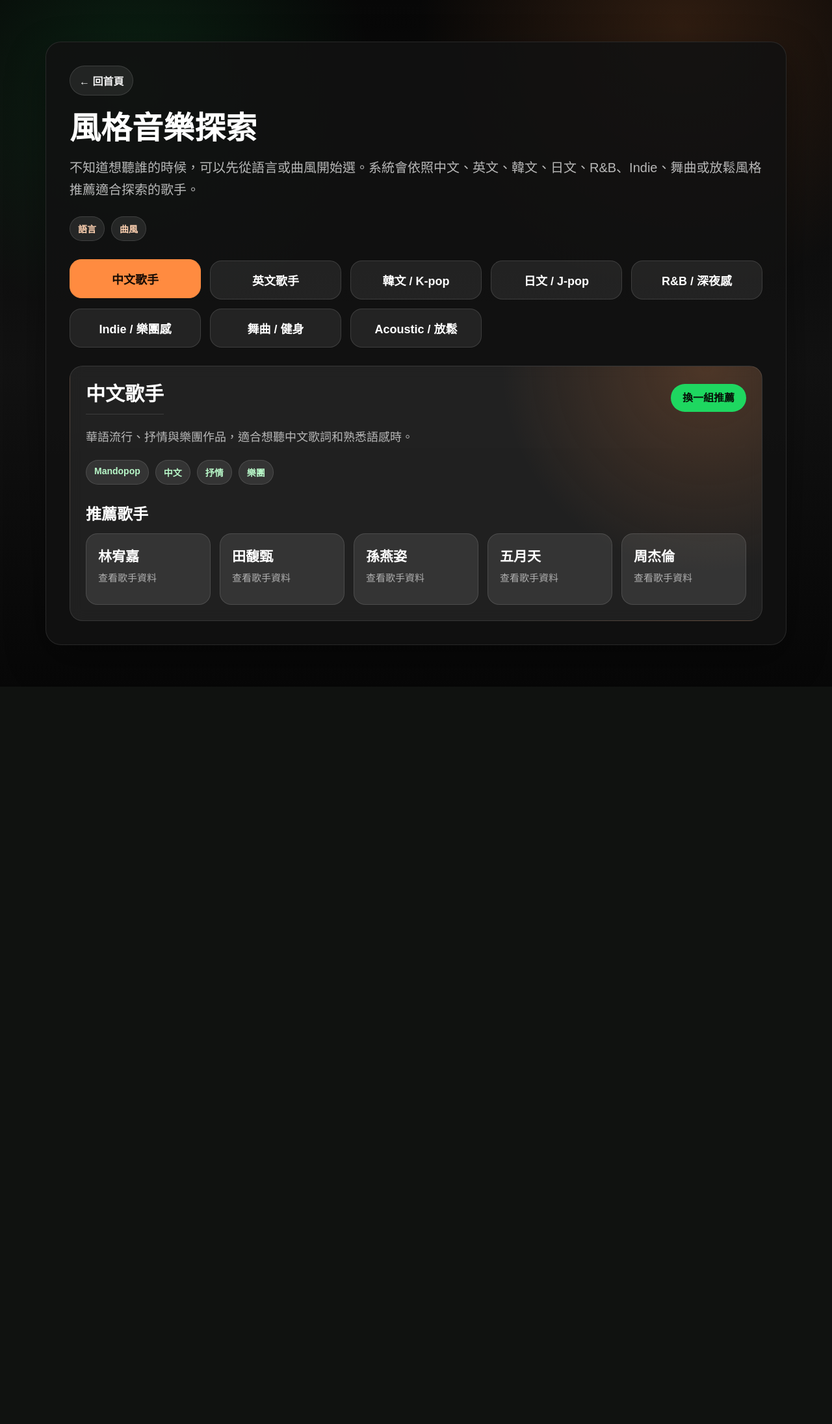
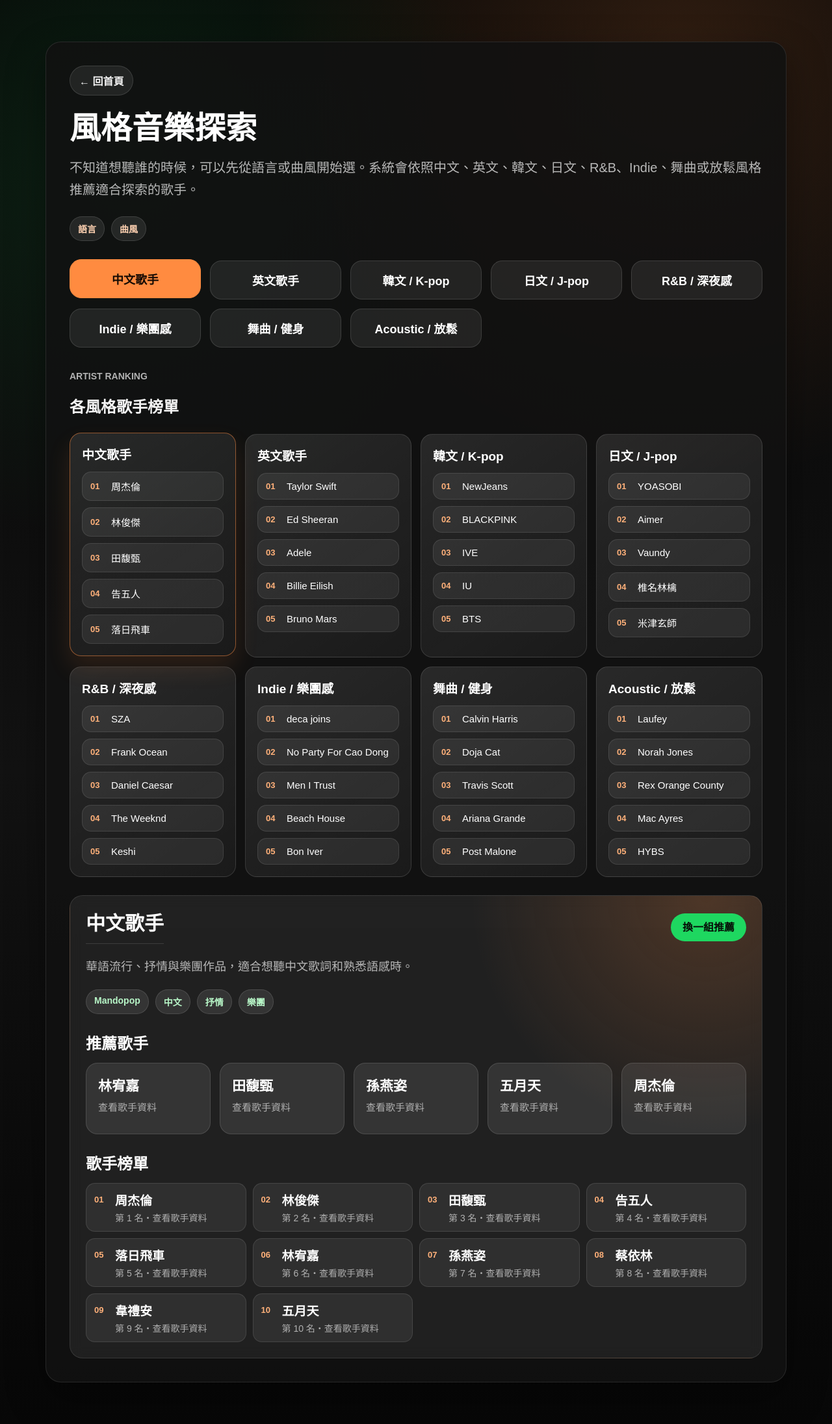
Before and after one commit to rong-kevin/my-first-python-project, a Flask app: page /discover?type=mandarin in a window 1280 px wide. Shown: the whole page at 65% size. Before the commit the page ends 1026 px from the top, so only its background shows below. Run offline with Flask 3, Linux system fonts and the light colour scheme.

Commit message:
Add discover artist rankings

```diff
--- a/app.py
+++ b/app.py
@@ -263,12 +263,14 @@ def mood_page():
 def discover_page():
     selected_filter = request.args.get("type", "").strip()
     selected_recommendation = build_discover_recommendation(selected_filter)
+    selected_ranking = DISCOVER_FILTERS.get(selected_filter, {}).get("artists", [])
 
     return render_template(
         "discover.html",
         filters=DISCOVER_FILTERS,
         selected_filter=selected_filter,
-        selected_recommendation=selected_recommendation
+        selected_recommendation=selected_recommendation,
+        selected_ranking=selected_ranking
     )
 
 
--- a/static/style.css
+++ b/static/style.css
@@ -936,6 +936,103 @@ a:hover {
     color: #140a03;
 }
 
+
+.discover-ranking-overview {
+    margin-top: 36px;
+}
+
+.discover-ranking-heading {
+    margin-bottom: 18px;
+}
+
+.discover-ranking-grid {
+    display: grid;
+    gap: 14px;
+    grid-template-columns: repeat(auto-fit, minmax(220px, 1fr));
+}
+
+.discover-ranking-card {
+    background:
+        linear-gradient(145deg, rgba(255, 255, 255, 0.10), rgba(255, 255, 255, 0.04));
+    border: 1px solid rgba(255, 255, 255, 0.12);
+    border-radius: 18px;
+    padding: 18px;
+    transition: 0.2s ease;
+}
+
+.discover-ranking-card.active,
+.discover-ranking-card:hover {
+    border-color: rgba(255, 139, 64, 0.50);
+    box-shadow: 0 18px 36px rgba(255, 139, 64, 0.12);
+    transform: translateY(-2px);
+}
+
+.ranking-card-title {
+    color: #fff;
+    display: block;
+    font-size: 19px;
+    font-weight: 900;
+    margin-bottom: 14px;
+}
+
+.artist-ranking-list {
+    counter-reset: artist-rank;
+    display: grid;
+    gap: 10px;
+    list-style: none;
+    margin: 0;
+    padding: 0;
+}
+
+.artist-ranking-list li {
+    counter-increment: artist-rank;
+}
+
+.artist-ranking-list a {
+    align-items: center;
+    background: rgba(255, 255, 255, 0.07);
+    border: 1px solid rgba(255, 255, 255, 0.10);
+    border-radius: 14px;
+    color: #fff;
+    display: grid;
+    gap: 4px;
+    grid-template-columns: auto 1fr;
+    padding: 11px 12px;
+    transition: 0.2s ease;
+}
+
+.artist-ranking-list a::before {
+    color: #ffb17a;
+    content: counter(artist-rank, decimal-leading-zero);
+    font-size: 13px;
+    font-weight: 900;
+    letter-spacing: 0;
+    min-width: 28px;
+}
+
+.artist-ranking-list a:hover {
+    background: rgba(255, 139, 64, 0.16);
+    border-color: rgba(255, 139, 64, 0.48);
+    transform: translateX(3px);
+}
+
+.artist-ranking-list strong {
+    font-size: 19px;
+}
+
+.artist-ranking-list span {
+    color: rgba(255, 255, 255, 0.62);
+    font-size: 14px;
+    grid-column: 2;
+}
+
+.artist-ranking-list.compact a {
+    font-size: 15px;
+}
+
+.artist-ranking-list.selected {
+    grid-template-columns: repeat(auto-fit, minmax(220px, 1fr));
+}
 .discover-result .recommendation-card:hover {
     background: rgba(255, 139, 64, 0.14);
     border-color: rgba(255, 139, 64, 0.46);
--- a/templates/discover.html
+++ b/templates/discover.html
@@ -33,6 +33,31 @@
                 {% endfor %}
             </div>
 
+
+            <section class="discover-ranking-overview" aria-label="各分類歌手榜單">
+                <div class="section-title-row discover-ranking-heading">
+                    <div>
+                        <p class="eyebrow">Artist Ranking</p>
+                        <h2>各風格歌手榜單</h2>
+                    </div>
+                </div>
+                <div class="discover-ranking-grid">
+                    {% for filter_key, filter in filters.items() %}
+                        <article class="discover-ranking-card {% if selected_filter == filter_key %}active{% endif %}">
+                            <a href="/discover?type={{ filter_key }}" class="ranking-card-title discover-loading-link">
+                                {{ filter.label }}
+                            </a>
+                            <ol class="artist-ranking-list compact">
+                                {% for artist in filter.artists[:5] %}
+                                    <li>
+                                        <a href="/artist?name={{ artist }}" class="artist-loading-link">{{ artist }}</a>
+                                    </li>
+                                {% endfor %}
+                            </ol>
+                        </article>
+                    {% endfor %}
+                </div>
+            </section>
             <div class="loading-panel mood-loading-panel" id="loadingPanel">
                 <div class="loading-disc"></div>
                 <div>
@@ -69,6 +94,18 @@
                             </a>
                         {% endfor %}
                     </div>
+
+                    <h3>歌手榜單</h3>
+                    <ol class="artist-ranking-list selected">
+                        {% for artist in selected_ranking %}
+                            <li>
+                                <a href="/artist?name={{ artist }}" class="artist-loading-link">
+                                    <strong>{{ artist }}</strong>
+                                    <span>第 {{ loop.index }} 名・查看歌手資料</span>
+                                </a>
+                            </li>
+                        {% endfor %}
+                    </ol>
                 </div>
             {% else %}
                 <div class="section-card mood-empty discover-empty">
```
